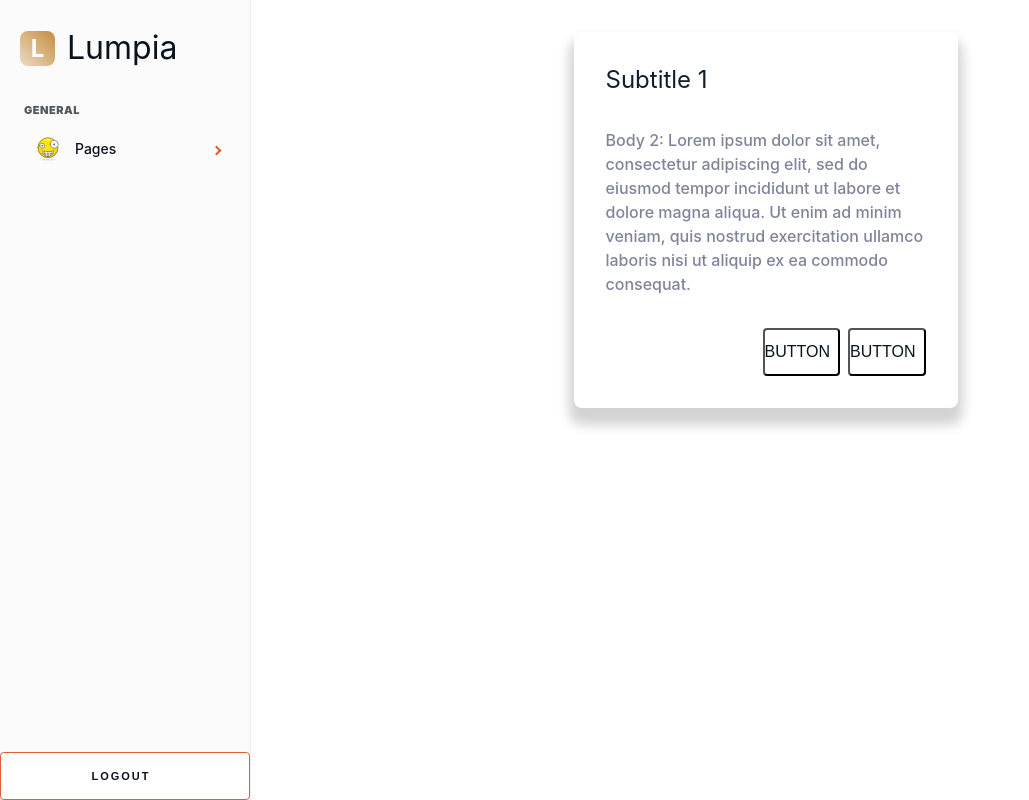
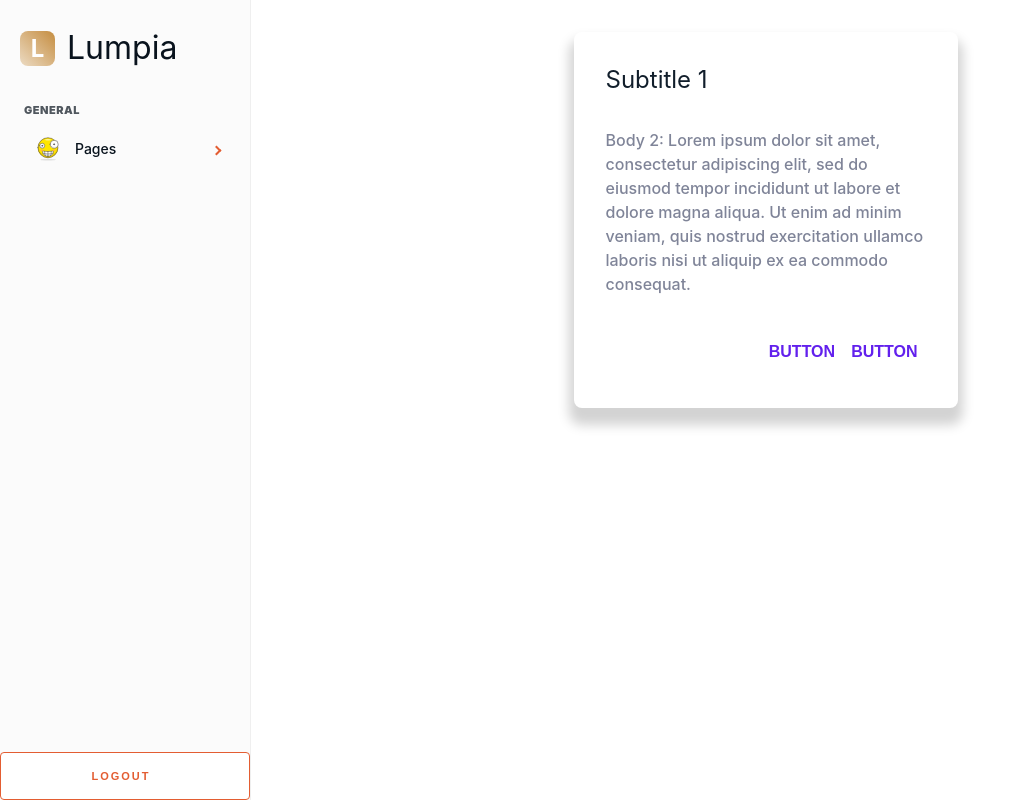
Before and after one commit to dacosio/project-2, a React (Create React App) app in the folder frontend/: page /testpage in a window 1280 px wide. Shown: the whole page, without its empty margins (0-1029 px from the left). Built offline with nearby package versions, Linux system fonts and the light colour scheme.

Commit message:
add new variants for styling

```diff
--- a/frontend/src/components/base/Button/Button.props.ts
+++ b/frontend/src/components/base/Button/Button.props.ts
@@ -7,7 +7,8 @@
   | 'outline'
   | 'disabled'
   | 'success'
-  | 'unselected';
+  | 'unselected'
+  | 'purple';
 export type IconPosition = 'before' | 'after';
 export type ButtonSizes = 'lg' | 'md' | 'sm';
 
--- a/frontend/src/components/base/Button/Button.style.ts
+++ b/frontend/src/components/base/Button/Button.style.ts
@@ -8,6 +8,7 @@
   disabled: theme.grey.shade3,
   success: theme.brand.success,
   unselected: theme.grey.shade9,
+  purple: theme.grey.shade10
 };
 
 const border: Record<Variants, string> = {
@@ -16,12 +17,13 @@
   disabled: `1px solid ${theme.grey.shade5}`,
   success: "none",
   unselected: "none",
+  purple: "none"
 };
 
 const padding: Record<ButtonSizes, string> = {
   sm: "8px 12px",
   md: "18px 36px",
-  lg: "",
+  lg: "42",
 };
 
 export const ButtonContainer = styled.button<
--- a/frontend/src/components/base/Button/Button.view.tsx
+++ b/frontend/src/components/base/Button/Button.view.tsx
@@ -34,6 +34,8 @@
     textColor = "noshade";
   } else if (variant === "unselected") {
     textColor = "noshade";
+  } else if (variant === "purple") {
+    textColor = "shade10";
   } else {
     textColor = "shade5";
   }
@@ -47,6 +49,8 @@
     textWeight = "500";
   } else if (size === "md") {
     textVariant = "overline";
+    textWeight = "900";
+  } else if (size === "lg") {
     textWeight = "900";
   }
 
@@ -69,7 +73,7 @@
       )}
 
       {text && (
-        <Typography variant={textVariant} color={textColor} weight={textWeight}>
+        <Typography variant={textVariant} textColor={textColor} weight={textWeight}>
           {text}
         </Typography>
       )}
--- a/frontend/src/emotion.d.tsx
+++ b/frontend/src/emotion.d.tsx
@@ -21,6 +21,7 @@
       shade8: string;
       shade9: string;
       noshade: string;
+      shade10: string;
     };
   }
 }
--- a/frontend/src/types/Theme.ts
+++ b/frontend/src/types/Theme.ts
@@ -19,5 +19,6 @@
     shade8: string;
     shade9: string;
     noshade: string;
+    shade10: string;
   };
 };
--- a/frontend/src/utils/Theme.ts
+++ b/frontend/src/utils/Theme.ts
@@ -14,7 +14,7 @@
     alert: "#FFCF5C",
     success: "#00C48C",
     warning: "#FFA26B",
-    error: "#F23742",
+    error: "#F23742"
   },
   grey: {
     shade1: "#F9FAFF",
@@ -26,6 +26,7 @@
     shade8: "#111E2B",
     shade9: "#09131D",
     noshade: "#FFFFFF",
+    shade10: "#6220ED"
   },
 };
 
```
